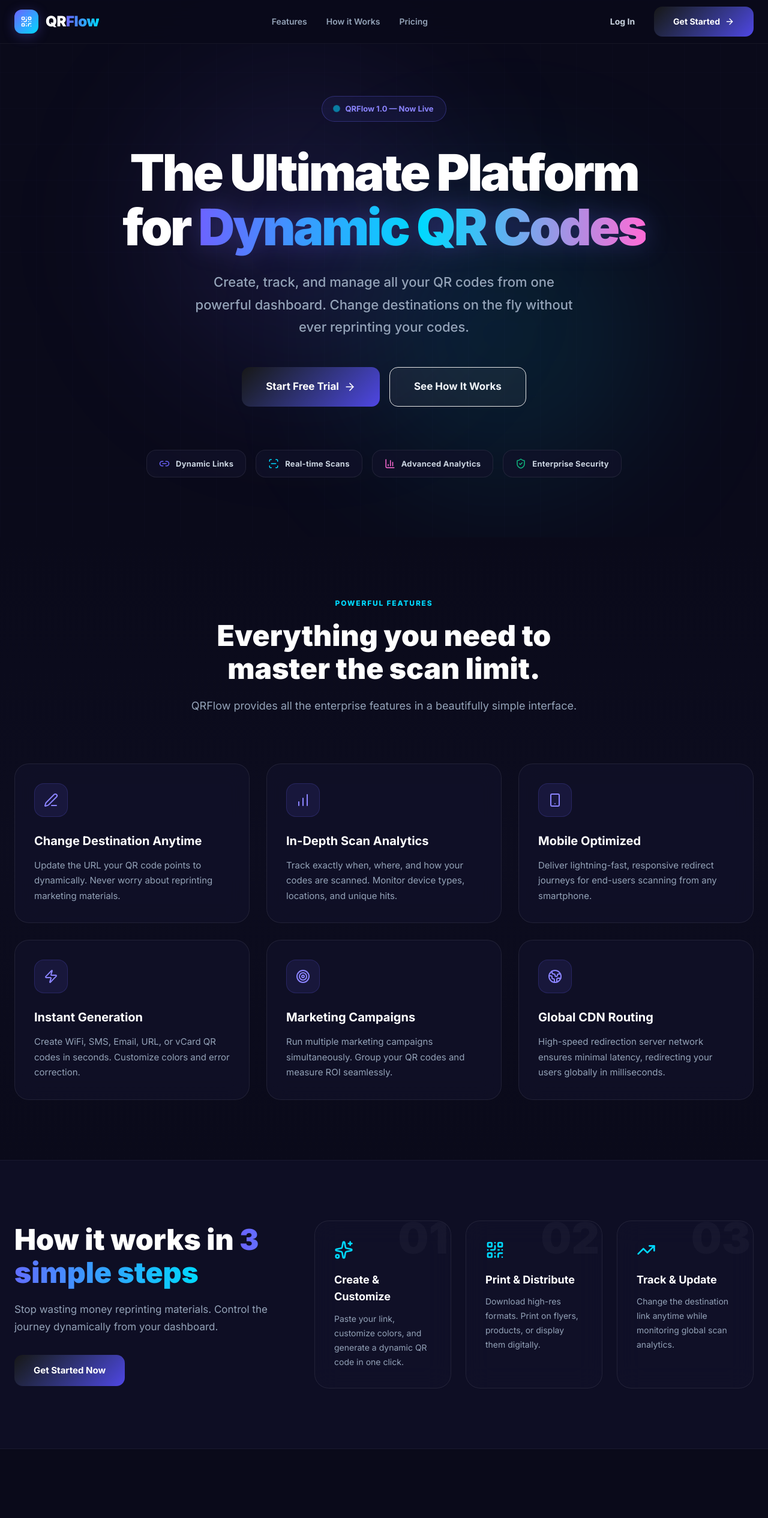
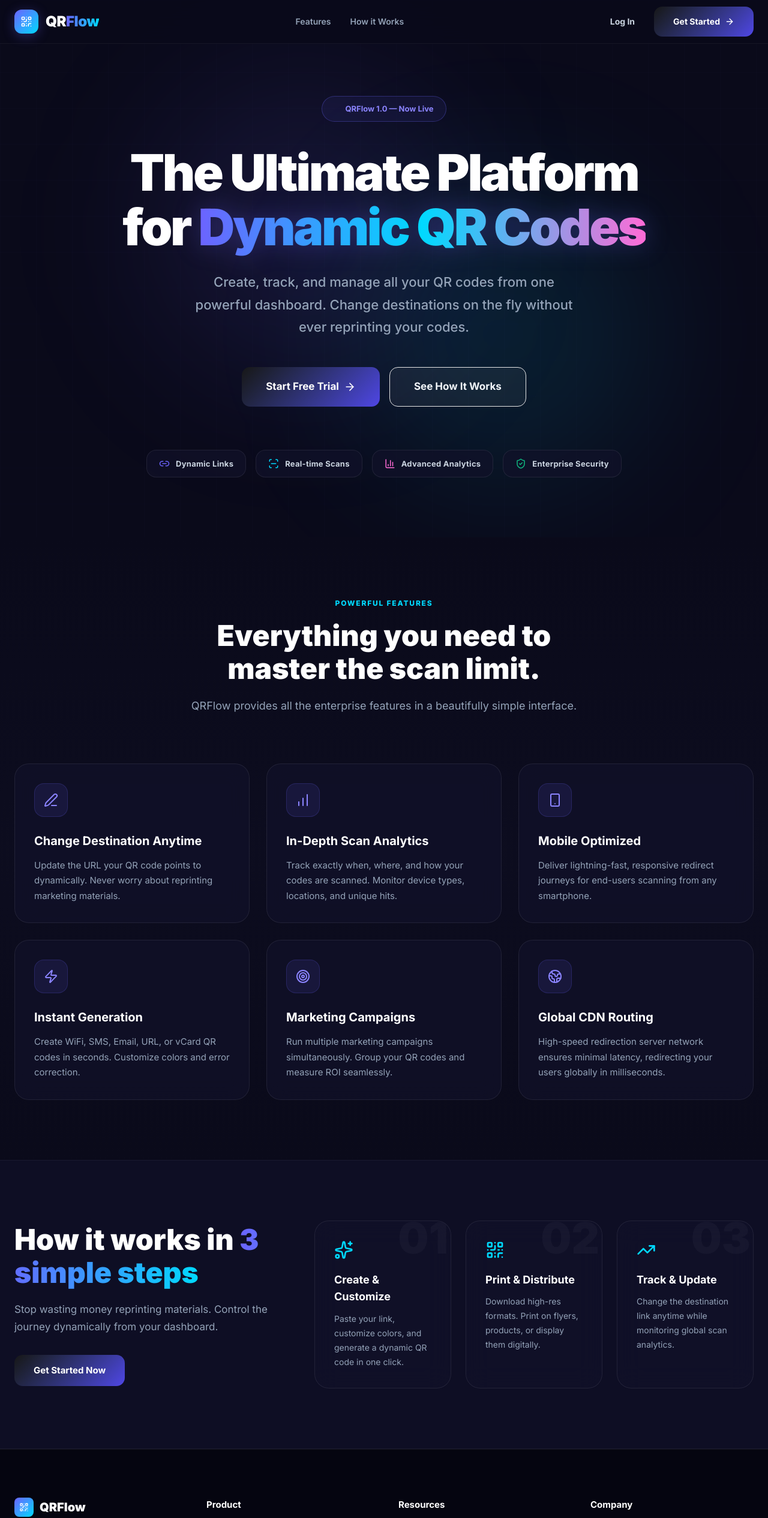
Before and after one commit to jokallame350-lang/qrflow, a Next.js app: page / in a window 1280 px wide. Shown: the top 2531 px of the page at 60% size. Built offline with nearby package versions, Linux system fonts and the light colour scheme; no server answers.

Commit message:
refactor(landing): hide pricing section permanently for now

```diff
--- a/app/page.js
+++ b/app/page.js
@@ -2,7 +2,6 @@
 import Hero from '@/components/landing/Hero';
 import Features from '@/components/landing/Features';
 import HowItWorks from '@/components/landing/HowItWorks';
-import Pricing from '@/components/landing/Pricing';
 import Footer from '@/components/landing/Footer';
 
 export default function Home() {
@@ -12,7 +11,6 @@
       <Hero />
       <Features />
       <HowItWorks />
-      <Pricing />
       <Footer />
     </main>
   );
--- a/components/landing/Navbar.js
+++ b/components/landing/Navbar.js
@@ -55,8 +55,6 @@
                         onMouseEnter={e => e.target.style.color = 'white'} onMouseLeave={e => e.target.style.color = '#94A3B8'}>Features</a>
                     <a href="#how-it-works" style={{ color: '#94A3B8', fontSize: 14, fontWeight: 600, textDecoration: 'none', transition: 'color 0.2s' }}
                         onMouseEnter={e => e.target.style.color = 'white'} onMouseLeave={e => e.target.style.color = '#94A3B8'}>How it Works</a>
-                    <a href="#pricing" style={{ color: '#94A3B8', fontSize: 14, fontWeight: 600, textDecoration: 'none', transition: 'color 0.2s' }}
-                        onMouseEnter={e => e.target.style.color = 'white'} onMouseLeave={e => e.target.style.color = '#94A3B8'}>Pricing</a>
                 </div>
 
                 {/* Auth */}
```
